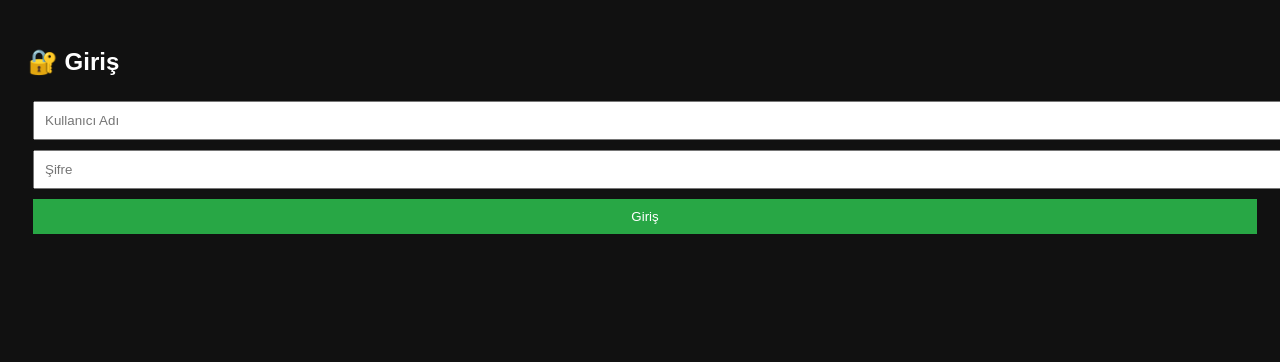
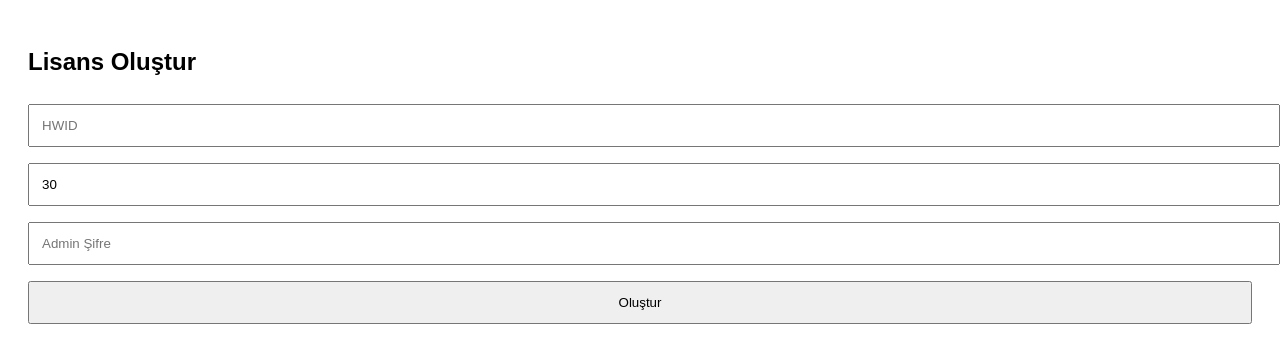
Before and after one commit to BerkcanKurtulus/license-panel, a plain HTML site: page index.html in a window 1280 px wide. Drawn offline with Linux system fonts and the light colour scheme.

Commit message:
updateIndex

```diff
--- a/index.html
+++ b/index.html
@@ -1,72 +1,49 @@
 <!DOCTYPE html>
-<html lang="tr">
+<html>
   <head>
-    <meta charset="UTF-8" />
-    <title>Lisans Paneli</title>
-    <meta name="viewport" content="width=device-width, initial-scale=1" />
+    <meta name="viewport" content="width=device-width,initial-scale=1" />
+    <title>Lisans Panel</title>
     <style>
       body {
-        font-family: Arial;
-        background: #111;
-        color: #fff;
+        font-family: sans-serif;
         padding: 20px;
       }
       input,
       button {
-        padding: 10px;
-        margin: 5px;
         width: 100%;
-      }
-      button {
-        background: #28a745;
-        color: #fff;
-        border: 0;
-      }
-      #panel {
-        display: none;
+        padding: 12px;
+        margin: 8px 0;
       }
     </style>
   </head>
   <body>
-    <h2>🔐 Giriş</h2>
-    <div id="login">
-      <input id="user" placeholder="Kullanıcı Adı" />
-      <input id="pass" type="password" placeholder="Şifre" />
-      <button onclick="login()">Giriş</button>
-    </div>
+    <h2>Lisans Oluştur</h2>
 
-    <div id="panel">
-      <h2>🎣 Lisans Oluştur</h2>
     <input id="hwid" placeholder="HWID" />
-      <input id="name" placeholder="Ad Soyad" />
-      <input id="days" placeholder="Gün" value="30" />
+    <input id="days" type="number" value="30" />
+    <input id="pass" type="password" placeholder="Admin Şifre" />
+
     <button onclick="send()">Oluştur</button>
-    </div>
+
+    <pre id="out"></pre>
 
     <script>
-      const API_URL = "WORKER_URL_BURAYA";
-
-      function login() {
-        if (user.value === "admin" && pass.value === "1234") {
-          login.style.display = "none";
-          panel.style.display = "block";
-        } else {
-          alert("Hatalı giriş");
-        }
-      }
-
-      function send() {
-        fetch(API_URL, {
+      async function send() {
+        const r = await fetch(
+          "https://license-api.a-berkcankurtulus.workers.dev",
+          {
             method: "POST",
-          headers: { "Content-Type": "application/json" },
+            headers: {
+              "Content-Type": "application/json",
+              Authorization: "Bearer " + document.getElementById("pass").value,
+            },
             body: JSON.stringify({
               hwid: hwid.value,
-            name: name.value,
-            days: days.value,
+              days: +days.value,
             }),
-        })
-          .then((r) => r.text())
-          .then(alert);
+          }
+        );
+        out.textContent = await r.text();
       }
     </script>
   </body>
```
Lines whose indentation alone changed are shown as unchanged.
